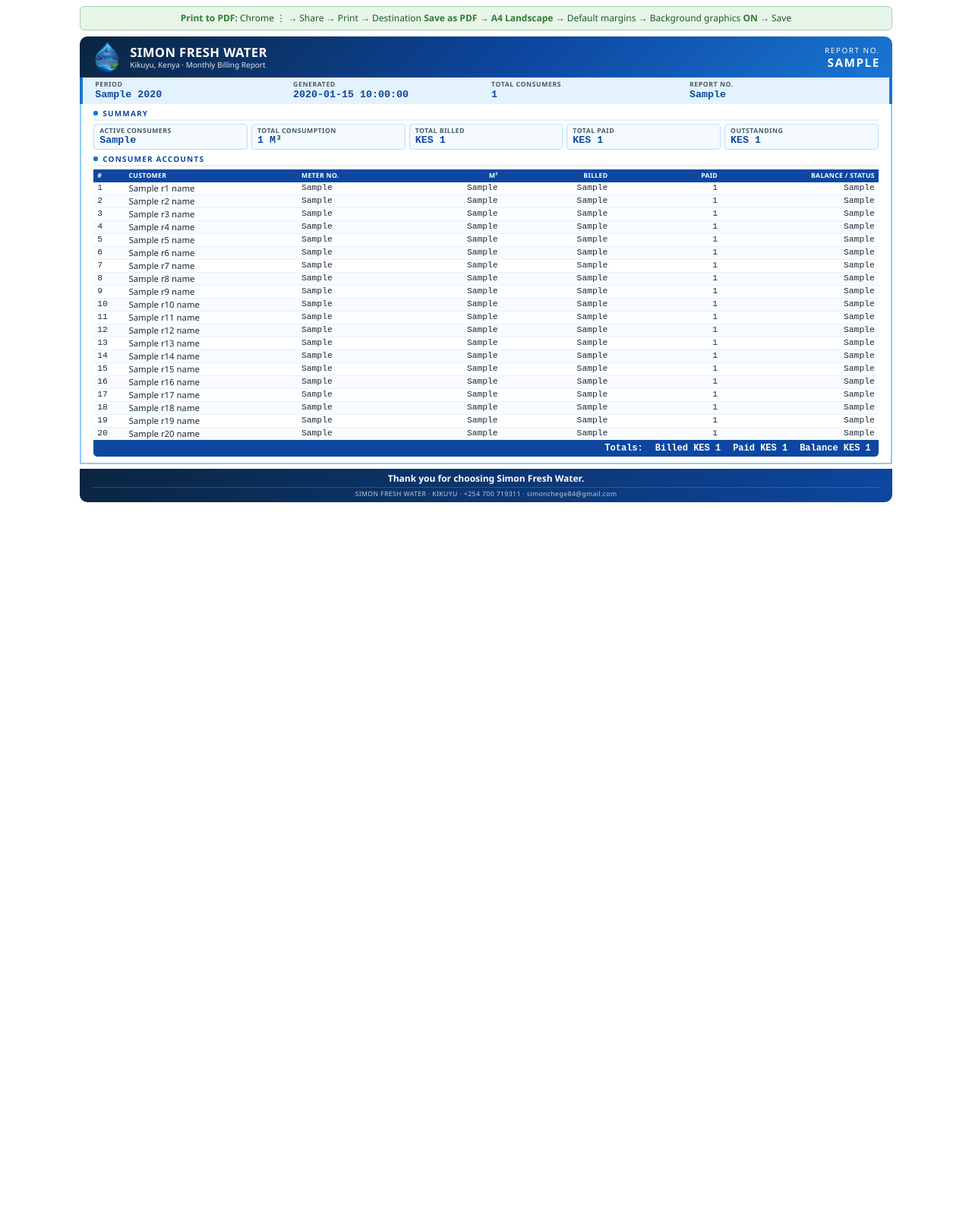
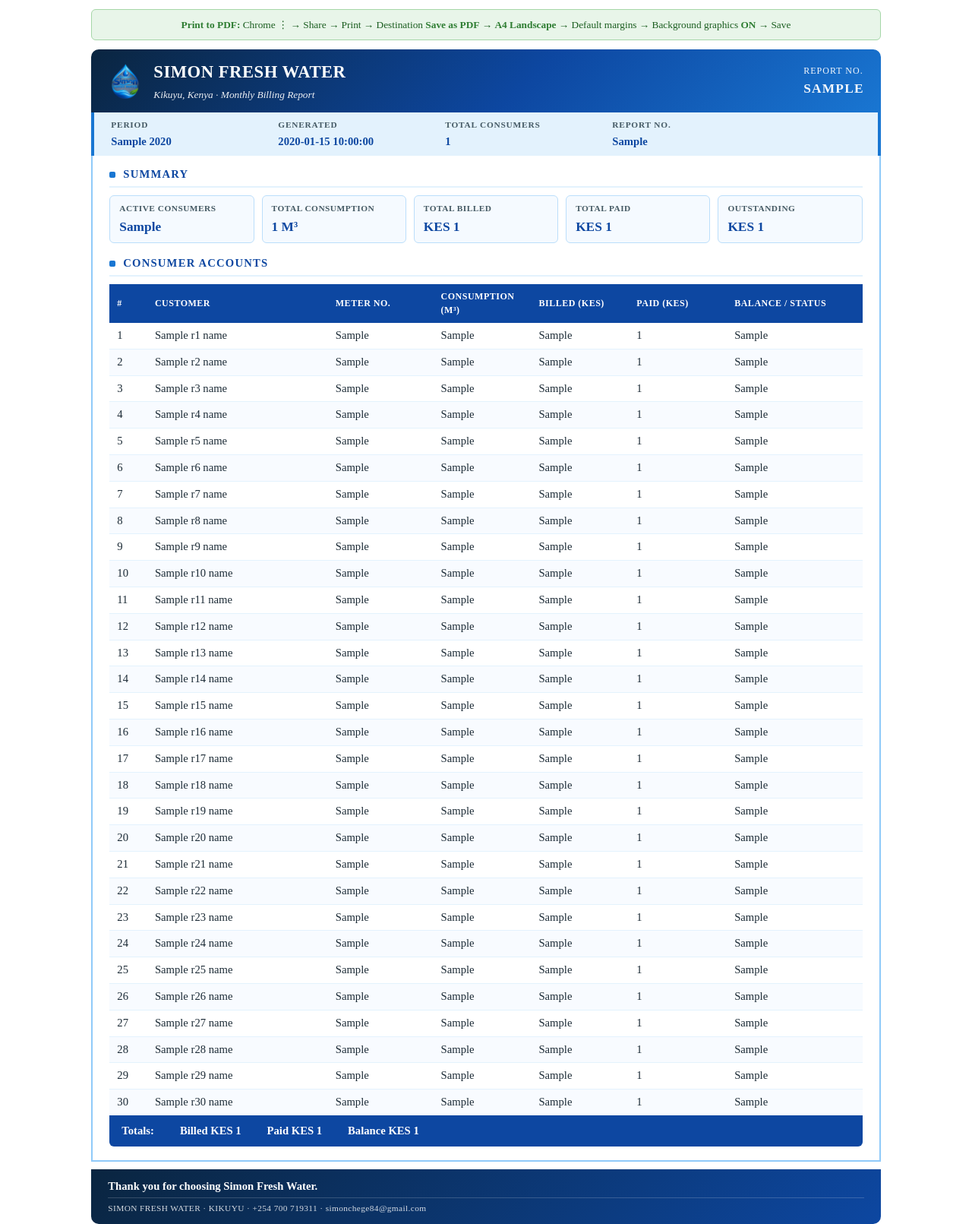
Before and after one commit to Frednn1/simon-freshwater, a Flask app: template templates/SimonWater_ReportTemplate.html in a window 1280 px wide. Shown: the whole page at 76% size. Before the commit the page ends 661 px from the top, so only its background shows below. Run offline with Flask 3, Linux system fonts and the light colour scheme; the template is opened without the code that fills it: most values are stand-ins (such as "Sample title", 1, 10 or a date in 2020).

Commit message:
report template: Times-Roman 11pt, left-aligned, free flow, 30-row visual capacity

```diff
--- a/templates/SimonWater_ReportTemplate.html
+++ b/templates/SimonWater_ReportTemplate.html
@@ -4,154 +4,253 @@
 <meta charset="UTF-8">
 <title>Simon Fresh Water — Monthly Billing Report (Template)</title>
 <style>
-  @page { size: A4 landscape; margin: 5mm 7mm; }
+  @page { size: A4 landscape; margin: 10mm 12mm; }
   * { box-sizing: border-box; margin: 0; padding: 0; }
   body {
-    font-family: 'Segoe UI', 'Helvetica Neue', Arial, sans-serif;
+    font-family: 'Times New Roman', Times, 'Liberation Serif', Georgia, serif;
     color: #1c2b36;
     background: #fff;
-    font-size: 9.5pt;
-    line-height: 1.2;
+    font-size: 11pt;
+    line-height: 1.45;
     -webkit-print-color-adjust: exact !important;
     print-color-adjust: exact !important;
     color-adjust: exact !important;
   }
-  .report { max-width: 283mm; margin: 0 auto; }
+  .report { max-width: 275mm; margin: 0 auto; }
 
+  /* ─── Header band ─── */
   .r-header {
     background: linear-gradient(135deg, #0a2540 0%, #0d47a1 55%, #1976d2 100%);
     color: #fff;
     border-radius: 10px 10px 0 0;
-    padding: 7px 16px;
-    display: flex; justify-content: space-between; align-items: center;
-    gap: 12px;
+    padding: 14px 22px;
+    display: flex;
+    justify-content: space-between;
+    align-items: center;
+    gap: 16px;
   }
-  .r-brand { display: flex; align-items: center; gap: 10px; }
-  .r-drop { width: 30px; height: 30px; background: rgba(255,255,255,.15);
-            border-radius: 50%; display: flex; align-items: center;
-            justify-content: center; font-size: 14pt; }
-  .r-brand h1 { font-size: 12.5pt; letter-spacing: .4px; }
-  .r-brand p  { font-size: 7.5pt; opacity: .88; }
-  .r-tag { text-align: right; font-size: 7.5pt; letter-spacing: 1.5px;
-           text-transform: uppercase; opacity: .95; }
-  .r-tag strong { display: block; font-size: 11.5pt; letter-spacing: 1.5px;
-                  margin-top: 1px; }
+  .r-brand { display: flex; align-items: center; gap: 14px; }
+  .r-brand h1 {
+    font-size: 17pt;
+    letter-spacing: .5px;
+    font-weight: 700;
+    margin-bottom: 3px;
+  }
+  .r-brand p {
+    font-size: 10pt;
+    opacity: .92;
+    font-style: italic;
+  }
+  .r-tag {
+    text-align: left;
+    font-size: 9pt;
+    letter-spacing: 1px;
+    text-transform: uppercase;
+    opacity: .95;
+  }
+  .r-tag strong {
+    display: block;
+    font-size: 13pt;
+    letter-spacing: 1.2px;
+    margin-top: 2px;
+    font-weight: 700;
+  }
 
+  /* ─── Meta band ─── */
   .r-meta {
     background: #e3f2fd;
-    border-left: 4px solid #1976d2; border-right: 4px solid #1976d2;
-    padding: 4px 16px;
-    display: flex; justify-content: space-between; gap: 14px;
-    font-size: 9pt;
+    border-left: 4px solid #1976d2;
+    border-right: 4px solid #1976d2;
+    padding: 8px 22px;
+    display: flex;
+    justify-content: flex-start;
+    gap: 40px;
+    flex-wrap: wrap;
   }
-  .r-meta .cell { flex: 1; }
-  .r-meta .label { font-size: 6.5pt; text-transform: uppercase;
-                   letter-spacing: .6px; color: #455a64; font-weight: 700; }
-  .r-meta .value { font-size: 10pt; font-weight: 700; color: #0d47a1;
-                   font-family: 'Courier New', monospace; }
+  .r-meta .cell {
+    text-align: left;
+    min-width: 180px;
+  }
+  .r-meta .label {
+    font-size: 8.5pt;
+    text-transform: uppercase;
+    letter-spacing: .8px;
+    color: #455a64;
+    font-weight: 700;
+    margin-bottom: 3px;
+  }
+  .r-meta .value {
+    font-size: 11pt;
+    font-weight: 700;
+    color: #0d47a1;
+  }
 
+  /* ─── Body ─── */
   .r-body {
-    border: 2px solid #90caf9; border-top: none;
-    padding: 6px 16px 8px;
+    border: 2px solid #90caf9;
+    border-top: none;
+    padding: 14px 22px 18px;
   }
 
   .r-title {
-    font-size: 7.5pt; font-weight: 700; text-transform: uppercase;
-    letter-spacing: 1.2px; color: #0d47a1;
-    padding-bottom: 2px; margin-bottom: 4px;
+    font-size: 11pt;
+    font-weight: 700;
+    text-transform: uppercase;
+    letter-spacing: 1.2px;
+    color: #0d47a1;
+    padding-bottom: 5px;
+    margin-bottom: 10px;
     border-bottom: 2px solid #e3f2fd;
-    display: flex; align-items: center; gap: 6px;
+    display: flex;
+    align-items: center;
+    gap: 10px;
   }
   .r-title::before {
-    content: ''; width: 6px; height: 6px;
-    background: #1976d2; border-radius: 2px;
+    content: '';
+    width: 8px;
+    height: 8px;
+    background: #1976d2;
+    border-radius: 2px;
   }
 
+  /* ─── Summary ─── */
   .r-summary {
-    display: grid; grid-template-columns: repeat(5, 1fr);
-    gap: 5px; margin-bottom: 6px;
+    display: grid;
+    grid-template-columns: repeat(5, 1fr);
+    gap: 10px;
+    margin-bottom: 16px;
   }
   .r-summary .cell {
-    background: #f5faff; border: 1px solid #bbdefb;
-    border-radius: 4px; padding: 3px 7px;
+    background: #f5faff;
+    border: 1px solid #bbdefb;
+    border-radius: 6px;
+    padding: 8px 12px;
+    text-align: left;
   }
   .r-summary .label {
-    font-size: 6.5pt; text-transform: uppercase; letter-spacing: .5px;
-    color: #455a64; font-weight: 700;
+    font-size: 8.5pt;
+    text-transform: uppercase;
+    letter-spacing: .5px;
+    color: #455a64;
+    font-weight: 700;
+    margin-bottom: 3px;
   }
   .r-summary .value {
-    font-size: 10pt; font-weight: 700; color: #0d47a1;
-    font-family: 'Courier New', monospace;
+    font-size: 13pt;
+    font-weight: 700;
+    color: #0d47a1;
   }
 
+  /* ─── Data table ─── */
   table.r-data {
-    width: 100%; border-collapse: collapse; font-size: 8.5pt;
+    width: 100%;
+    border-collapse: collapse;
+    font-size: 11pt;
     table-layout: fixed;
+    margin-top: 4px;
   }
   table.r-data thead th {
-    background: #0d47a1; color: #fff;
-    font-size: 6.5pt; text-transform: uppercase; letter-spacing: .3px;
-    padding: 3px 5px; text-align: left; font-weight: 700;
+    background: #0d47a1;
+    color: #fff;
+    font-size: 9pt;
+    text-transform: uppercase;
+    letter-spacing: .5px;
+    padding: 8px 10px;
+    text-align: left;
+    font-weight: 700;
   }
-  table.r-data thead th.right { text-align: right; }
   table.r-data tbody td {
-    padding: 1.5px 5px;
+    padding: 7px 10px;
     border-bottom: 1px solid #e3f2fd;
-    font-family: 'Courier New', monospace;
     color: #1c2b36;
-    white-space: nowrap;
-    line-height: 1.15;
+    text-align: left;
+    line-height: 1.35;
+    vertical-align: top;
+    word-wrap: break-word;
   }
   table.r-data tbody tr:nth-child(even) td { background: #f8fbff; }
-  table.r-data tbody td.right { text-align: right; }
-  table.r-data tbody td.name { font-family: 'Segoe UI', Arial, sans-serif; }
 
-  /* 8-column widths */
-  table.r-data th:nth-child(1), td:nth-child(1) { width: 4%; }
-  table.r-data th:nth-child(2), td:nth-child(2) { width: 22%; }
+  /* Column widths */
+  table.r-data th:nth-child(1), td:nth-child(1) { width: 5%; }
+  table.r-data th:nth-child(2), td:nth-child(2) { width: 24%; }
   table.r-data th:nth-child(3), td:nth-child(3) { width: 14%; }
-  table.r-data th:nth-child(4), td:nth-child(4) { width: 12%; }
-  table.r-data th:nth-child(5), td:nth-child(5) { width: 14%; }
-  table.r-data th:nth-child(6), td:nth-child(6) { width: 14%; }
-  table.r-data th:nth-child(7), td:nth-child(7) { width: 20%; }
+  table.r-data th:nth-child(4), td:nth-child(4) { width: 13%; }
+  table.r-data th:nth-child(5), td:nth-child(5) { width: 13%; }
+  table.r-data th:nth-child(6), td:nth-child(6) { width: 13%; }
+  table.r-data th:nth-child(7), td:nth-child(7) { width: 18%; }
 
+  /* ─── Totals band ─── */
   .r-totals {
-    background: #0d47a1; color: #fff;
-    padding: 4px 10px; display: flex; justify-content: flex-end;
-    gap: 16px; font-size: 9pt; font-weight: 700;
-    margin-top: -1px; border-radius: 0 0 5px 5px;
-    font-family: 'Courier New', monospace;
+    background: #0d47a1;
+    color: #fff;
+    padding: 10px 16px;
+    display: flex;
+    justify-content: flex-start;
+    gap: 34px;
+    font-size: 11pt;
+    font-weight: 700;
+    margin-top: -1px;
+    border-radius: 0 0 6px 6px;
   }
 
+  /* ─── Footer ─── */
   .r-footer {
     background: linear-gradient(135deg, #0a2540, #0d47a1);
-    color: #fff; border-radius: 0 0 10px 10px;
-    padding: 6px 16px; text-align: center; margin-top: 6px;
+    color: #fff;
+    border-radius: 0 0 10px 10px;
+    padding: 12px 22px;
+    text-align: left;
+    margin-top: 10px;
   }
-  .r-footer .thanks { font-size: 9pt; font-weight: 600; }
-  .r-footer .contact { font-size: 6.5pt; opacity: .75;
-                       border-top: 1px solid rgba(255,255,255,.2);
-                       padding-top: 3px; margin-top: 3px;
-                       letter-spacing: .4px; }
+  .r-footer .thanks {
+    font-size: 11pt;
+    font-weight: 600;
+    margin-bottom: 4px;
+  }
+  .r-footer .contact {
+    font-size: 8.5pt;
+    opacity: .82;
+    border-top: 1px solid rgba(255,255,255,.22);
+    padding-top: 5px;
+    margin-top: 4px;
+    letter-spacing: .4px;
+  }
 
+  /* ─── Utility ─── */
   .print-hint {
-    max-width: 283mm; margin: 8px auto; padding: 8px 14px;
-    background: #e8f5e9; border: 1px solid #a5d6a7; border-radius: 6px;
-    font-size: 9pt; color: #1b5e20; text-align: center;
+    max-width: 275mm;
+    margin: 12px auto;
+    padding: 10px 16px;
+    background: #e8f5e9;
+    border: 1px solid #a5d6a7;
+    border-radius: 6px;
+    font-size: 10pt;
+    color: #1b5e20;
+    text-align: center;
+    font-family: 'Times New Roman', Times, serif;
   }
   .print-hint strong { color: #2e7d32; }
   @media print { .print-hint { display: none !important; } }
 
-  .ph { color: #1976d2; font-family: 'Courier New', monospace;
-        font-weight: 700; background: #e3f2fd; padding: 0 2px;
-        border-radius: 2px; font-size: 8pt; }
-
-  table.r-data .ph { padding: 0; background: transparent;
-                     font-size: 7.5pt; font-weight: 600; color: #0d47a1; }
+  .ph {
+    color: #0d47a1;
+    font-weight: 700;
+    background: #e3f2fd;
+    padding: 0 3px;
+    border-radius: 3px;
+    font-size: 9.5pt;
+  }
+  table.r-data .ph {
+    padding: 0;
+    background: transparent;
+    font-size: 10pt;
+    font-weight: 600;
+    color: #0d47a1;
+  }
 
   .brand-logo {
-    width: 40px;
-    height: 40px;
+    width: 46px;
+    height: 46px;
     object-fit: contain;
     display: inline-block;
     vertical-align: middle;
@@ -163,8 +262,9 @@
 <body>
 
   <div class="print-hint">
-    <strong>Print to PDF:</strong> Chrome ⋮ → Share → Print → Destination <strong>Save as PDF</strong>
-    → <strong>A4 Landscape</strong> → Default margins → Background graphics <strong>ON</strong> → Save
+    <strong>Print to PDF:</strong> Chrome ⋮ → Share → Print → Destination
+    <strong>Save as PDF</strong> → <strong>A4 Landscape</strong>
+    → Default margins → Background graphics <strong>ON</strong> → Save
   </div>
 
   <div class="report">
@@ -235,33 +335,43 @@
             <th>#</th>
             <th>Customer</th>
             <th>Meter No.</th>
-            <th class="right">M³</th>
-            <th class="right">Billed</th>
-            <th class="right">Paid</th>
-            <th class="right">Balance / Status</th>
+            <th>Consumption (M³)</th>
+            <th>Billed (KES)</th>
+            <th>Paid (KES)</th>
+            <th>Balance / Status</th>
           </tr>
         </thead>
         <tbody>
-          <tr><td>1</td><td class="name">{{r1_name}}</td><td>{{r1_meter}}</td><td class="right">{{r1_cm3}}</td><td class="right">{{r1_amt}}</td><td class="right">{{r1_paid}}</td><td class="right">{{r1_bal}}</td></tr>
-          <tr><td>2</td><td class="name">{{r2_name}}</td><td>{{r2_meter}}</td><td class="right">{{r2_cm3}}</td><td class="right">{{r2_amt}}</td><td class="right">{{r2_paid}}</td><td class="right">{{r2_bal}}</td></tr>
-          <tr><td>3</td><td class="name">{{r3_name}}</td><td>{{r3_meter}}</td><td class="right">{{r3_cm3}}</td><td class="right">{{r3_amt}}</td><td class="right">{{r3_paid}}</td><td class="right">{{r3_bal}}</td></tr>
-          <tr><td>4</td><td class="name">{{r4_name}}</td><td>{{r4_meter}}</td><td class="right">{{r4_cm3}}</td><td class="right">{{r4_amt}}</td><td class="right">{{r4_paid}}</td><td class="right">{{r4_bal}}</td></tr>
-          <tr><td>5</td><td class="name">{{r5_name}}</td><td>{{r5_meter}}</td><td class="right">{{r5_cm3}}</td><td class="right">{{r5_amt}}</td><td class="right">{{r5_paid}}</td><td class="right">{{r5_bal}}</td></tr>
-          <tr><td>6</td><td class="name">{{r6_name}}</td><td>{{r6_meter}}</td><td class="right">{{r6_cm3}}</td><td class="right">{{r6_amt}}</td><td class="right">{{r6_paid}}</td><td class="right">{{r6_bal}}</td></tr>
-          <tr><td>7</td><td class="name">{{r7_name}}</td><td>{{r7_meter}}</td><td class="right">{{r7_cm3}}</td><td class="right">{{r7_amt}}</td><td class="right">{{r7_paid}}</td><td class="right">{{r7_bal}}</td></tr>
-          <tr><td>8</td><td class="name">{{r8_name}}</td><td>{{r8_meter}}</td><td class="right">{{r8_cm3}}</td><td class="right">{{r8_amt}}</td><td class="right">{{r8_paid}}</td><td class="right">{{r8_bal}}</td></tr>
-          <tr><td>9</td><td class="name">{{r9_name}}</td><td>{{r9_meter}}</td><td class="right">{{r9_cm3}}</td><td class="right">{{r9_amt}}</td><td class="right">{{r9_paid}}</td><td class="right">{{r9_bal}}</td></tr>
-          <tr><td>10</td><td class="name">{{r10_name}}</td><td>{{r10_meter}}</td><td class="right">{{r10_cm3}}</td><td class="right">{{r10_amt}}</td><td class="right">{{r10_paid}}</td><td class="right">{{r10_bal}}</td></tr>
-          <tr><td>11</td><td class="name">{{r11_name}}</td><td>{{r11_meter}}</td><td class="right">{{r11_cm3}}</td><td class="right">{{r11_amt}}</td><td class="right">{{r11_paid}}</td><td class="right">{{r11_bal}}</td></tr>
-          <tr><td>12</td><td class="name">{{r12_name}}</td><td>{{r12_meter}}</td><td class="right">{{r12_cm3}}</td><td class="right">{{r12_amt}}</td><td class="right">{{r12_paid}}</td><td class="right">{{r12_bal}}</td></tr>
-          <tr><td>13</td><td class="name">{{r13_name}}</td><td>{{r13_meter}}</td><td class="right">{{r13_cm3}}</td><td class="right">{{r13_amt}}</td><td class="right">{{r13_paid}}</td><td class="right">{{r13_bal}}</td></tr>
-          <tr><td>14</td><td class="name">{{r14_name}}</td><td>{{r14_meter}}</td><td class="right">{{r14_cm3}}</td><td class="right">{{r14_amt}}</td><td class="right">{{r14_paid}}</td><td class="right">{{r14_bal}}</td></tr>
-          <tr><td>15</td><td class="name">{{r15_name}}</td><td>{{r15_meter}}</td><td class="right">{{r15_cm3}}</td><td class="right">{{r15_amt}}</td><td class="right">{{r15_paid}}</td><td class="right">{{r15_bal}}</td></tr>
-          <tr><td>16</td><td class="name">{{r16_name}}</td><td>{{r16_meter}}</td><td class="right">{{r16_cm3}}</td><td class="right">{{r16_amt}}</td><td class="right">{{r16_paid}}</td><td class="right">{{r16_bal}}</td></tr>
-          <tr><td>17</td><td class="name">{{r17_name}}</td><td>{{r17_meter}}</td><td class="right">{{r17_cm3}}</td><td class="right">{{r17_amt}}</td><td class="right">{{r17_paid}}</td><td class="right">{{r17_bal}}</td></tr>
-          <tr><td>18</td><td class="name">{{r18_name}}</td><td>{{r18_meter}}</td><td class="right">{{r18_cm3}}</td><td class="right">{{r18_amt}}</td><td class="right">{{r18_paid}}</td><td class="right">{{r18_bal}}</td></tr>
-          <tr><td>19</td><td class="name">{{r19_name}}</td><td>{{r19_meter}}</td><td class="right">{{r19_cm3}}</td><td class="right">{{r19_amt}}</td><td class="right">{{r19_paid}}</td><td class="right">{{r19_bal}}</td></tr>
-          <tr><td>20</td><td class="name">{{r20_name}}</td><td>{{r20_meter}}</td><td class="right">{{r20_cm3}}</td><td class="right">{{r20_amt}}</td><td class="right">{{r20_paid}}</td><td class="right">{{r20_bal}}</td></tr>
+          <tr><td>1</td><td>{{r1_name}}</td><td>{{r1_meter}}</td><td>{{r1_cm3}}</td><td>{{r1_amt}}</td><td>{{r1_paid}}</td><td>{{r1_bal}}</td></tr>
+          <tr><td>2</td><td>{{r2_name}}</td><td>{{r2_meter}}</td><td>{{r2_cm3}}</td><td>{{r2_amt}}</td><td>{{r2_paid}}</td><td>{{r2_bal}}</td></tr>
+          <tr><td>3</td><td>{{r3_name}}</td><td>{{r3_meter}}</td><td>{{r3_cm3}}</td><td>{{r3_amt}}</td><td>{{r3_paid}}</td><td>{{r3_bal}}</td></tr>
+          <tr><td>4</td><td>{{r4_name}}</td><td>{{r4_meter}}</td><td>{{r4_cm3}}</td><td>{{r4_amt}}</td><td>{{r4_paid}}</td><td>{{r4_bal}}</td></tr>
+          <tr><td>5</td><td>{{r5_name}}</td><td>{{r5_meter}}</td><td>{{r5_cm3}}</td><td>{{r5_amt}}</td><td>{{r5_paid}}</td><td>{{r5_bal}}</td></tr>
+          <tr><td>6</td><td>{{r6_name}}</td><td>{{r6_meter}}</td><td>{{r6_cm3}}</td><td>{{r6_amt}}</td><td>{{r6_paid}}</td><td>{{r6_bal}}</td></tr>
+          <tr><td>7</td><td>{{r7_name}}</td><td>{{r7_meter}}</td><td>{{r7_cm3}}</td><td>{{r7_amt}}</td><td>{{r7_paid}}</td><td>{{r7_bal}}</td></tr>
+          <tr><td>8</td><td>{{r8_name}}</td><td>{{r8_meter}}</td><td>{{r8_cm3}}</td><td>{{r8_amt}}</td><td>{{r8_paid}}</td><td>{{r8_bal}}</td></tr>
+          <tr><td>9</td><td>{{r9_name}}</td><td>{{r9_meter}}</td><td>{{r9_cm3}}</td><td>{{r9_amt}}</td><td>{{r9_paid}}</td><td>{{r9_bal}}</td></tr>
+          <tr><td>10</td><td>{{r10_name}}</td><td>{{r10_meter}}</td><td>{{r10_cm3}}</td><td>{{r10_amt}}</td><td>{{r10_paid}}</td><td>{{r10_bal}}</td></tr>
+          <tr><td>11</td><td>{{r11_name}}</td><td>{{r11_meter}}</td><td>{{r11_cm3}}</td><td>{{r11_amt}}</td><td>{{r11_paid}}</td><td>{{r11_bal}}</td></tr>
+          <tr><td>12</td><td>{{r12_name}}</td><td>{{r12_meter}}</td><td>{{r12_cm3}}</td><td>{{r12_amt}}</td><td>{{r12_paid}}</td><td>{{r12_bal}}</td></tr>
+          <tr><td>13</td><td>{{r13_name}}</td><td>{{r13_meter}}</td><td>{{r13_cm3}}</td><td>{{r13_amt}}</td><td>{{r13_paid}}</td><td>{{r13_bal}}</td></tr>
+          <tr><td>14</td><td>{{r14_name}}</td><td>{{r14_meter}}</td><td>{{r14_cm3}}</td><td>{{r14_amt}}</td><td>{{r14_paid}}</td><td>{{r14_bal}}</td></tr>
+          <tr><td>15</td><td>{{r15_name}}</td><td>{{r15_meter}}</td><td>{{r15_cm3}}</td><td>{{r15_amt}}</td><td>{{r15_paid}}</td><td>{{r15_bal}}</td></tr>
+          <tr><td>16</td><td>{{r16_name}}</td><td>{{r16_meter}}</td><td>{{r16_cm3}}</td><td>{{r16_amt}}</td><td>{{r16_paid}}</td><td>{{r16_bal}}</td></tr>
+          <tr><td>17</td><td>{{r17_name}}</td><td>{{r17_meter}}</td><td>{{r17_cm3}}</td><td>{{r17_amt}}</td><td>{{r17_paid}}</td><td>{{r17_bal}}</td></tr>
+          <tr><td>18</td><td>{{r18_name}}</td><td>{{r18_meter}}</td><td>{{r18_cm3}}</td><td>{{r18_amt}}</td><td>{{r18_paid}}</td><td>{{r18_bal}}</td></tr>
+          <tr><td>19</td><td>{{r19_name}}</td><td>{{r19_meter}}</td><td>{{r19_cm3}}</td><td>{{r19_amt}}</td><td>{{r19_paid}}</td><td>{{r19_bal}}</td></tr>
+          <tr><td>20</td><td>{{r20_name}}</td><td>{{r20_meter}}</td><td>{{r20_cm3}}</td><td>{{r20_amt}}</td><td>{{r20_paid}}</td><td>{{r20_bal}}</td></tr>
+          <tr><td>21</td><td>{{r21_name}}</td><td>{{r21_meter}}</td><td>{{r21_cm3}}</td><td>{{r21_amt}}</td><td>{{r21_paid}}</td><td>{{r21_bal}}</td></tr>
+          <tr><td>22</td><td>{{r22_name}}</td><td>{{r22_meter}}</td><td>{{r22_cm3}}</td><td>{{r22_amt}}</td><td>{{r22_paid}}</td><td>{{r22_bal}}</td></tr>
+          <tr><td>23</td><td>{{r23_name}}</td><td>{{r23_meter}}</td><td>{{r23_cm3}}</td><td>{{r23_amt}}</td><td>{{r23_paid}}</td><td>{{r23_bal}}</td></tr>
+          <tr><td>24</td><td>{{r24_name}}</td><td>{{r24_meter}}</td><td>{{r24_cm3}}</td><td>{{r24_amt}}</td><td>{{r24_paid}}</td><td>{{r24_bal}}</td></tr>
+          <tr><td>25</td><td>{{r25_name}}</td><td>{{r25_meter}}</td><td>{{r25_cm3}}</td><td>{{r25_amt}}</td><td>{{r25_paid}}</td><td>{{r25_bal}}</td></tr>
+          <tr><td>26</td><td>{{r26_name}}</td><td>{{r26_meter}}</td><td>{{r26_cm3}}</td><td>{{r26_amt}}</td><td>{{r26_paid}}</td><td>{{r26_bal}}</td></tr>
+          <tr><td>27</td><td>{{r27_name}}</td><td>{{r27_meter}}</td><td>{{r27_cm3}}</td><td>{{r27_amt}}</td><td>{{r27_paid}}</td><td>{{r27_bal}}</td></tr>
+          <tr><td>28</td><td>{{r28_name}}</td><td>{{r28_meter}}</td><td>{{r28_cm3}}</td><td>{{r28_amt}}</td><td>{{r28_paid}}</td><td>{{r28_bal}}</td></tr>
+          <tr><td>29</td><td>{{r29_name}}</td><td>{{r29_meter}}</td><td>{{r29_cm3}}</td><td>{{r29_amt}}</td><td>{{r29_paid}}</td><td>{{r29_bal}}</td></tr>
+          <tr><td>30</td><td>{{r30_name}}</td><td>{{r30_meter}}</td><td>{{r30_cm3}}</td><td>{{r30_amt}}</td><td>{{r30_paid}}</td><td>{{r30_bal}}</td></tr>
         </tbody>
       </table>
       <div class="r-totals">
```
